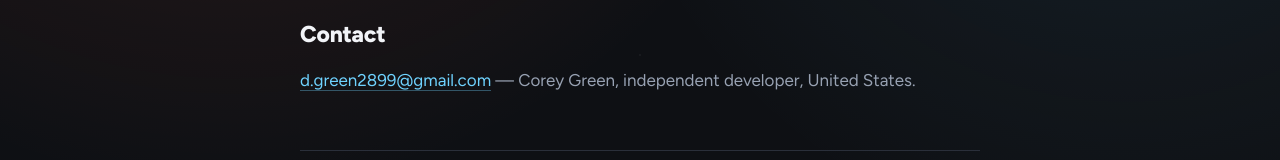
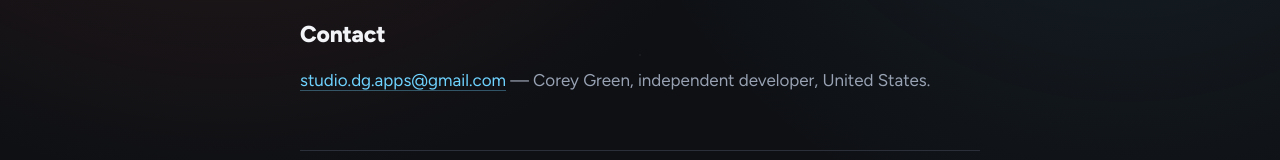
Before and after one commit to Dgreen-28/Mindless-Mini-Games-Legal, a plain HTML site: page privacy.html in a window 1280 px wide. Shown: the part 3545-3705 px from the top of the page. Drawn offline with Linux system fonts and the light colour scheme.

Commit message:
Update contact email in privacy policy

```diff
--- a/privacy.html
+++ b/privacy.html
@@ -77,7 +77,7 @@
   <p>If this policy changes, the updated version is posted on this page with a new effective date. Meaningful changes will also be noted in the App Store release notes.</p>
 
   <h2>Contact</h2>
-  <p><a href="mailto:d.green2899@gmail.com">d.green2899@gmail.com</a> — Corey Green, independent developer, United States.</p>
+  <p><a href="mailto:studio.dg.apps@gmail.com">studio.dg.apps@gmail.com</a> — Corey Green, independent developer, United States.</p>
 
   <footer>
     Mindless Mini Games · <a href="index.html">Home</a> · <a href="terms.html">Terms of Use</a>
```
